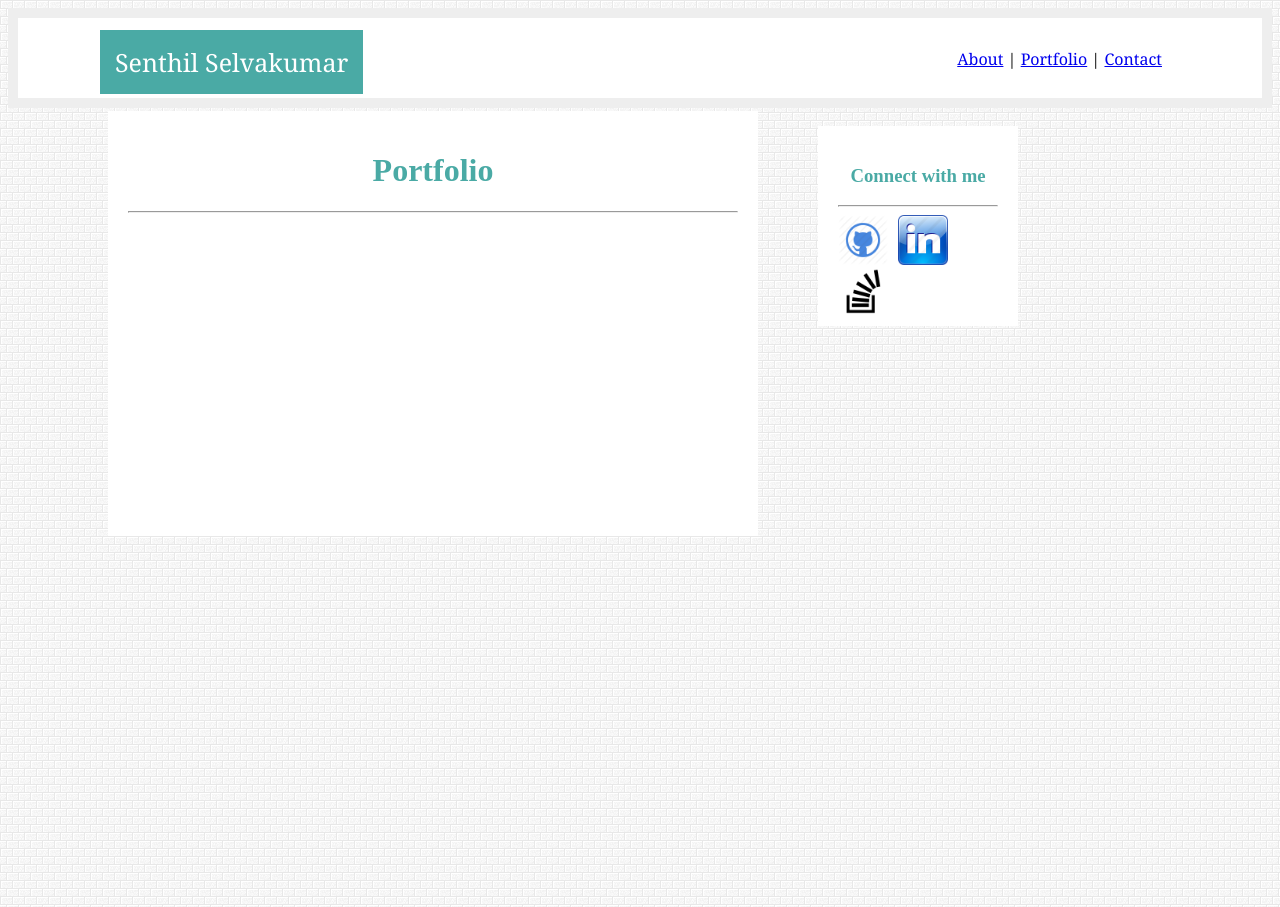
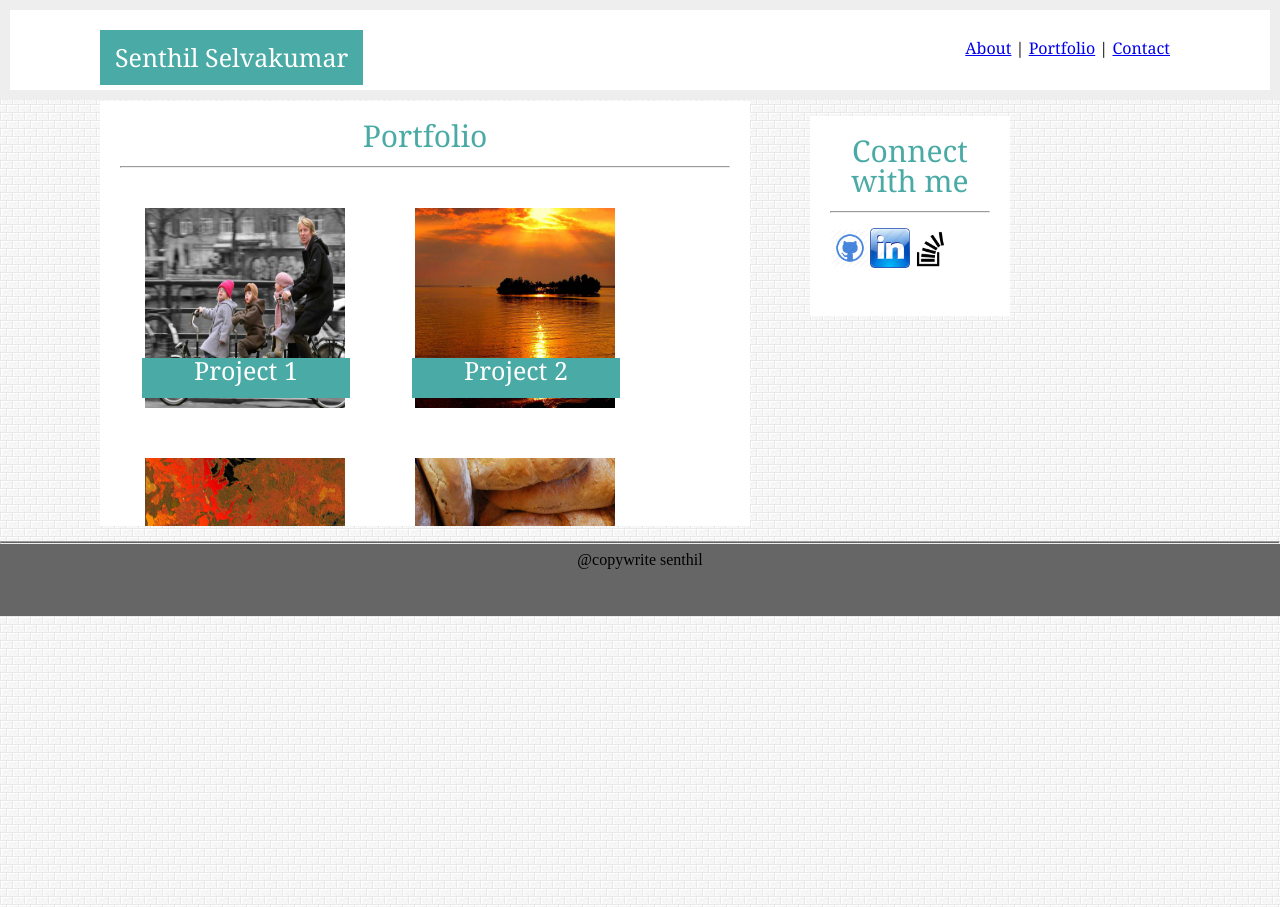
Before and after one commit to Senthilselva/Basic-Portfolio, a PHP site: page /portfolio.html in a window 1280 px wide. Shown: the top 907 px of the page. Run offline with PHP 8.4, Linux system fonts and the light colour scheme; some libraries are stand-ins or nearby versions.

Commit message:
Frame work done

```diff
--- /dev/null
+++ b/css/reset.css
@@ -0,0 +1,48 @@
+/* http://meyerweb.com/eric/tools/css/reset/
+   v2.0 | 20110126
+   License: none (public domain)
+*/
+
+html, body, div, span, applet, object, iframe,
+h1, h2, h3, h4, h5, h6, p, blockquote, pre,
+a, abbr, acronym, address, big, cite, code,
+del, dfn, em, img, ins, kbd, q, s, samp,
+small, strike, strong, sub, sup, tt, var,
+b, u, i, center,
+dl, dt, dd, ol, ul, li,
+fieldset, form, label, legend,
+table, caption, tbody, tfoot, thead, tr, th, td,
+article, aside, canvas, details, embed,
+figure, figcaption, footer, header, hgroup,
+menu, nav, output, ruby, section, summary,
+time, mark, audio, video {
+	margin: 0;
+	padding: 0;
+	border: 0;
+	font-size: 100%;
+	font: inherit;
+	vertical-align: baseline;
+}
+/* HTML5 display-role reset for older browsers */
+article, aside, details, figcaption, figure,
+footer, header, hgroup, menu, nav, section {
+	display: block;
+}
+body {
+	line-height: 1;
+}
+ol, ul {
+	list-style: none;
+}
+blockquote, q {
+	quotes: none;
+}
+blockquote:before, blockquote:after,
+q:before, q:after {
+	content: '';
+	content: none;
+}
+table {
+	border-collapse: collapse;
+	border-spacing: 0;
+}
--- a/css/style.css
+++ b/css/style.css
@@ -49,8 +49,8 @@ header{
 .heading_inside{
 	text-align: center;
 	color: #4aaaa5;
-	font-style: 'Georgia', Times, Times New Roman, serif;
-	font-size: 20;
+	font-family: "Georgia", Times, "Times New Roman", serif;
+	font-size: 30px;
 }
 /*The main content for about me  page*/
 
@@ -90,7 +90,7 @@ header{
 
 img {
 	float: left;
-	margin-right: 10px;
+	/*margin-right: 10px;*/
 }
 
 /* Footer */
@@ -124,14 +124,9 @@ input[type=email], select {
     box-sizing: border-box;
 }
 
-input[type=textarea], select {
+textarea{
 	width: 100%;
 	height:100px;
-	padding: 12px 20px;
-    margin: 8px 0;
-    display: inline-block;
-    border: 1px solid #ccc;
-    box-sizing: border-box;
 }
 
 input[type=button], input[type=submit], input[type=reset] {
@@ -149,15 +144,26 @@ input[type=button], input[type=submit], input[type=reset] {
 
 
 .box_to_hold_pic{
+	float: left;
 	position: relative;
-	height: 200px;
-	width: 200px;
+	height: 250px;
+	width: 250px;
+	border: 2px;/* solid red;*/
+	padding: 25px;
+	margin-right: 20px;
+	z-index: 1;
 }
 
-.box_to_hold_msginpic{
-	position: relative;
+.banner{
+	position: absolute;
 	height: 40px;
-	width: 200px;
+	width: 208px;
+	top: 175px;
+	left: 22px;
 	background-color: #4aaaa5;
-	color: white;
+	z-index: 2;
+	font-size: 25px;
+	color:white;
+	font-family: "Georgia", "Times New Roman", Times, serif;
+	border: 2px;/* solid red;*/
 }
--- a/portfolio.html
+++ b/portfolio.html
@@ -3,8 +3,9 @@
 <html>
 	<head>
 		<title>Senthil's Basic Portfolio</title>
+		<link rel="stylesheet" type="text/css" href="css/reset.css">
 		<link rel="stylesheet" type="text/css" href="css/style.css">
-		<link rel="stylesheet" type="text/css" href="css/reset.css">
+
 	</head>
 
 	<body background ="images/white_brick_wall.png">
@@ -38,12 +39,52 @@
 				</div>
 
 				<!--Containt and Picture-->
-				<div align="left">
+
+				<!--Pic 1 and Banner-->
+				<div class="box_to_hold_pic" >
+				<img src="images/people.jpg" alt="image" width="200" height="200" />
+				<div class="banner">
+					<h3>Project 1</h3>
+
+				</div>
+				</div>
+
+				<!--Pic 2 and Banner-->
+				<div class="box_to_hold_pic" >
+				<img src="images/nature.jpg" alt="image" width="200" height="200"/>
+				<div class="banner">
+					<h3>Project 2</h3>
+				</div>
+				</div>
+
+				<!--Pic 3 and Banner-->
+				<div class="box_to_hold_pic" >
+				<img src="images/abstract.jpg" alt="image" width="200" height="200" />
+				<div class="banner">
+					<h3>Project 3</h3>
+				</div>
+				</div>
+
+				<!--Pic 4 and Banner-->
+				<div class="box_to_hold_pic" >
+				<img src="images/food.jpg" alt="image" width="200" height="200" />
+				<div class="banner">
+					<h3>Project 4</h3>
+				</div>
+				</div>
+
+				<!--Pic 5 and Banner-->
+				<div class="box_to_hold_pic" >
+				<img src="images/technics.jpg" alt="image" width="200" height="200" />
+				<div class="banner">
+					<h3>Project 5</h3>
+				</div>
+				</div>
 
 
 				</div>
 
-			</div>
+
 
 
 			<!-- Side bar -->
@@ -54,20 +95,20 @@
 					<hr>
 				</div>
 
-				<img src="images/github.png" alt= "image" width="50" height="50" />
-				<img src="images/linked.png" alt= "image" width="50" height="50" />
-				<img src="images/stackoverflow.png" alt= "image" width="50" height="50" />
+				<img src="images/github.png" alt= "image" width="40" height="40" />
+				<img src="images/linked.png" alt= "image" width="40" height="40" />
+				<img src="images/stackoverflow.png" alt= "image" width="40" height="40" />
 
 			</div>
 		</div>
 
-		<!--
+
 		<footer>
 			<hr size="5" style="color:#4aaaa5">
 			<div class="spacing_footer">
 			<b> @copywrite senthil</b>
 		</footer>
-		-->
+
 
 	</body>
 </html>
```
Also changed, not shown: contact.html (+5 -5 lines), index.html (+4 -4 lines), images/food.jpg (added), images/technics.jpg (added).
